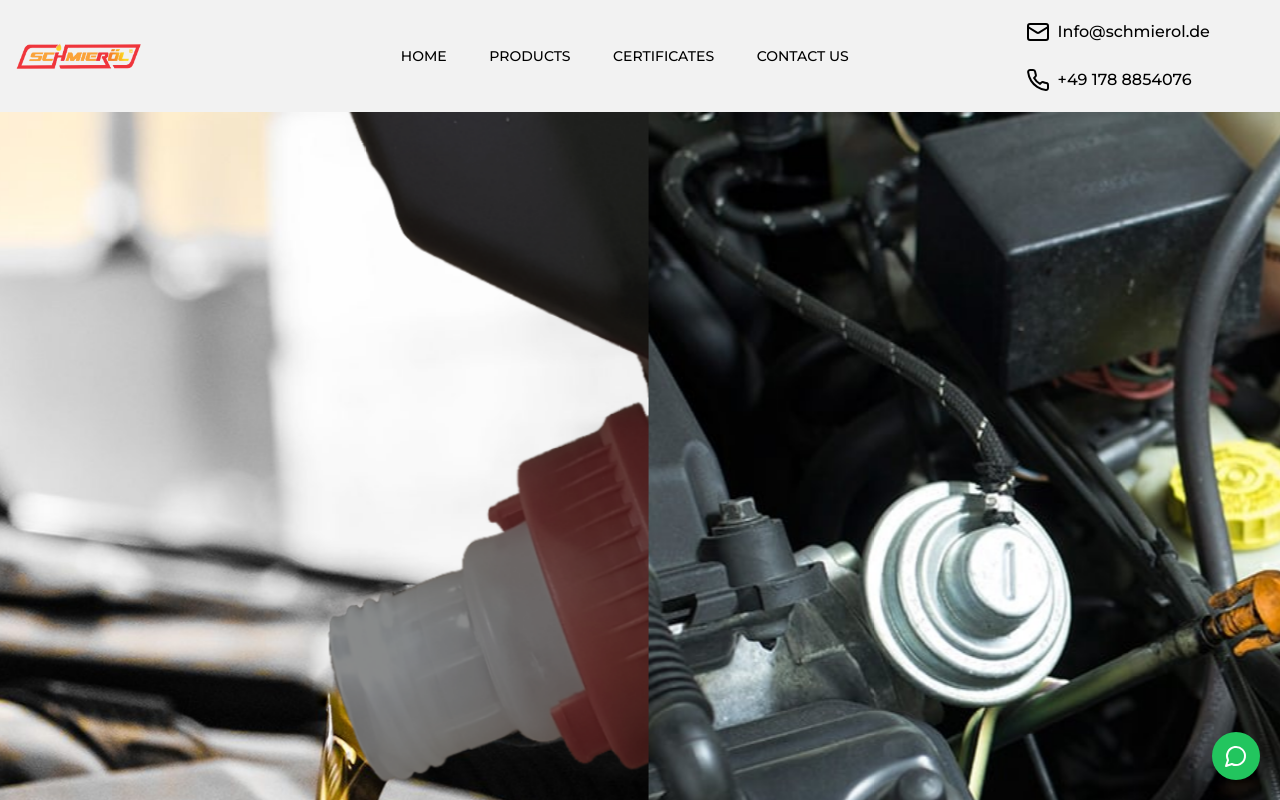
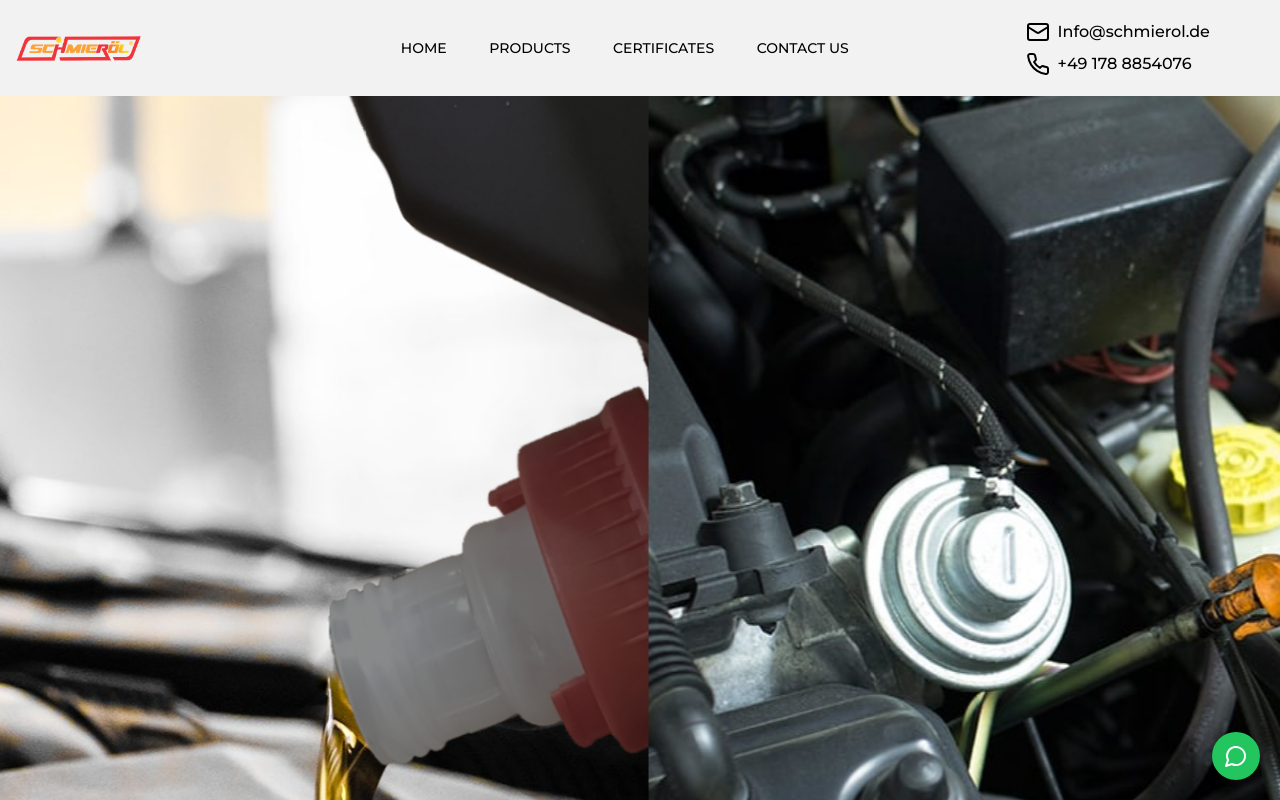
Before and after one commit to cooleo273/atlanticlubes, a React (Create React App) app: page / in a window 1280 px wide. Shown: the top 800 px of the page. Built offline with nearby package versions, Linux system fonts and the light colour scheme; no server answers.

Commit message:
navbar styling

```diff
--- a/src/components/navbar/navbar.tsx
+++ b/src/components/navbar/navbar.tsx
@@ -113,7 +113,7 @@ const Navbar: React.FC = () => {
             </li>
 
           </ul>
-          <div className="md:flex flex-col gap-4">
+          <div className="md:flex flex-col gap-0">
             <div className="flex flex-row items-center gap-2 cursor-pointer">
               <Mail size={24} color="#000" />
               <a
```
